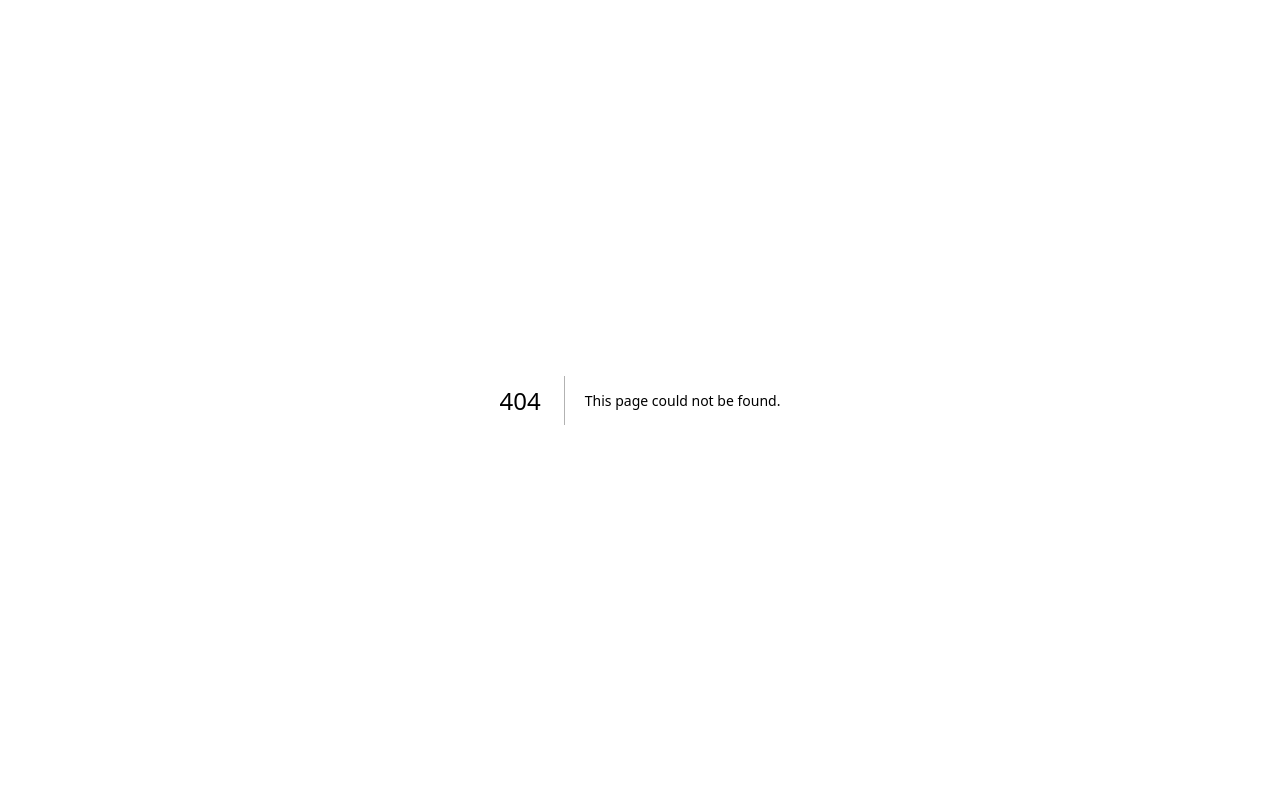
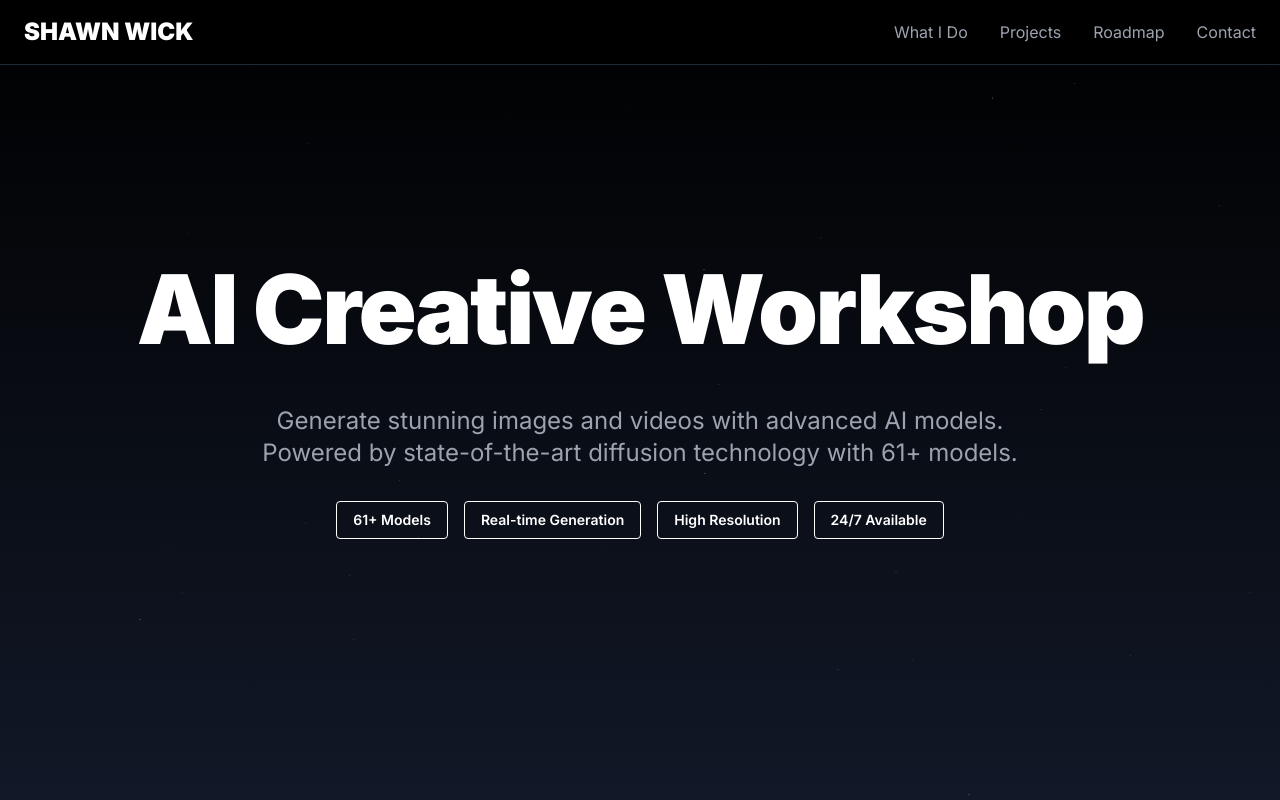
Before and after one commit to shawn7499/-01, a Next.js app: page /ai-workshop in a window 1280 px wide. Before the commit this address had no page. Shown: the top 800 px of the page. Built offline with nearby package versions, Linux system fonts and the light colour scheme.

Commit message:
feat: major redesign - add gold quantitative trading project, move AI workshop to subpage, fix navigation links, add consistent styling

```diff
--- /dev/null
+++ b/app/ai-workshop/page.tsx
@@ -0,0 +1,108 @@
+'use client'
+
+import dynamic from 'next/dynamic'
+import Link from 'next/link'
+import { motion } from 'framer-motion'
+
+const AICreatePage = dynamic(() => import('@/components/AICreatePage'), {
+  ssr: false,
+})
+
+export default function AIWorkshop() {
+  return (
+    <div className="bg-black text-white">
+      {/* Navigation */}
+      <nav className="fixed top-0 left-0 right-0 z-50 bg-black/90 backdrop-blur border-b border-gray-800 px-6 py-4">
+        <div className="max-w-7xl mx-auto flex justify-between items-center">
+          <Link href="/" className="text-2xl font-black hover:text-gray-300 transition">SHAWN WICK</Link>
+          <div className="flex gap-8">
+            <Link href="/#about" className="text-gray-400 hover:text-white transition">What I Do</Link>
+            <Link href="/#projects" className="text-gray-400 hover:text-white transition">Projects</Link>
+            <Link href="/#roadmap" className="text-gray-400 hover:text-white transition">Roadmap</Link>
+            <Link href="/#contact" className="text-gray-400 hover:text-white transition">Contact</Link>
+          </div>
+        </div>
+      </nav>
+
+      {/* Header */}
+      <section className="min-h-screen flex flex-col items-center justify-center px-6 py-20 bg-gradient-to-b from-black to-gray-900 pt-32">
+        <motion.div initial={{ opacity: 0, y: 20 }} animate={{ opacity: 1, y: 0 }} transition={{ duration: 0.8 }} className="max-w-5xl text-center">
+          <h1 className="text-6xl md:text-8xl font-black mb-12 leading-tight tracking-tight">AI Creative Workshop</h1>
+          <p className="text-xl md:text-2xl text-gray-400 mb-8 leading-relaxed max-w-3xl mx-auto">
+            Generate stunning images and videos with advanced AI models. Powered by state-of-the-art diffusion technology with 61+ models.
+          </p>
+          <div className="flex flex-wrap justify-center gap-4 mb-12">
+            {['61+ Models', 'Real-time Generation', 'High Resolution', '24/7 Available'].map((stat, i) => (
+              <div key={i} className="px-4 py-2 border border-white rounded text-sm font-semibold">
+                {stat}
+              </div>
+            ))}
+          </div>
+        </motion.div>
+      </section>
+
+      {/* AI Workshop Component */}
+      <section className="py-20 bg-gray-900">
+        <AICreatePage />
+      </section>
+
+      {/* Features */}
+      <section className="min-h-screen flex items-center justify-center px-6 py-20 bg-black">
+        <div className="max-w-7xl mx-auto">
+          <motion.div initial={{ opacity: 0, y: 20 }} whileInView={{ opacity: 1, y: 0 }} viewport={{ once: true }} className="text-center mb-20">
+            <h2 className="text-5xl md:text-7xl font-black mb-8 leading-tight">Features</h2>
+          </motion.div>
+
+          <div className="grid md:grid-cols-2 lg:grid-cols-3 gap-12">
+            {[
+              { title: 'Multiple Models', desc: '61+ cutting-edge AI models for diverse creative needs' },
+              { title: 'Real-time Generation', desc: 'Instant results with advanced GPU acceleration' },
+              { title: 'High Resolution', desc: 'Up to 4K output quality for professional work' },
+              { title: 'Custom Parameters', desc: 'Fine-tune every aspect of your generation' },
+              { title: '24/7 Available', desc: 'Always online, always ready to create' },
+              { title: 'Fast Processing', desc: 'Generate multiple images in seconds' },
+            ].map((feature, i) => (
+              <motion.div key={i} initial={{ opacity: 0, y: 20 }} whileInView={{ opacity: 1, y: 0 }} viewport={{ once: true }} transition={{ delay: i * 0.1 }} className="border-l-4 border-white pl-6">
+                <h3 className="text-2xl font-bold mb-3">{feature.title}</h3>
+                <p className="text-gray-400 leading-relaxed">{feature.desc}</p>
+              </motion.div>
+            ))}
+          </div>
+        </div>
+      </section>
+
+      {/* CTA */}
+      <section className="py-20 bg-gray-900">
+        <div className="max-w-7xl mx-auto px-6 text-center">
+          <motion.div initial={{ opacity: 0, y: 20 }} whileInView={{ opacity: 1, y: 0 }} viewport={{ once: true }}>
+            <h2 className="text-4xl md:text-6xl font-black mb-8">Ready to Create?</h2>
+            <p className="text-xl text-gray-400 mb-12 max-w-3xl mx-auto">Start generating amazing visuals with our AI workshop. No setup required.</p>
+            <Link href="#" className="inline-block px-8 py-4 bg-white text-black font-bold rounded hover:bg-gray-200 transition-all">
+              Start Creating
+            </Link>
+          </motion.div>
+        </div>
+      </section>
+
+      {/* Footer */}
+      <footer className="bg-black text-white py-12 px-6 border-t border-gray-800">
+        <div className="max-w-7xl mx-auto text-center">
+          <Link href="/" className="text-3xl font-black mb-4 hover:text-gray-300 transition inline-block">SHAWN WICK</Link>
+          <p className="text-gray-500 mb-8">Building the path beyond the universe</p>
+          <div className="flex justify-center gap-8 mb-8">
+            {[
+              { name: 'X', link: 'https://x.com/shawnwick960' },
+              { name: 'Telegram', link: 'https://t.me/shawick' },
+              { name: 'GitHub', link: 'https://github.com/shawn7499' },
+            ].map((link, i) => (
+              <a key={i} href={link.link} target="_blank" rel="noopener noreferrer" className="text-gray-500 hover:text-white transition-colors font-semibold">
+                {link.name}
+              </a>
+            ))}
+          </div>
+          <p className="text-gray-600 text-sm">© 2024 SHAWN WICK. All rights reserved.</p>
+        </div>
+      </footer>
+    </div>
+  )
+}
--- a/app/page.tsx
+++ b/app/page.tsx
@@ -1,41 +1,37 @@
 'use client'
 
 import { motion } from 'framer-motion'
-import dynamic from 'next/dynamic'
-
-const AICreatePage = dynamic(() => import('@/components/AICreatePage'), {
-  ssr: false,
-})
+import Link from 'next/link'
 
 export default function Home() {
   return (
     <div className="bg-black text-white">
-      <section className="min-h-screen flex flex-col items-center justify-center px-6 py-20 bg-gradient-to-b from-black to-gray-900">
-        <motion.div
-          initial={{ opacity: 0, y: 20 }}
-          animate={{ opacity: 1, y: 0 }}
-          transition={{ duration: 0.8 }}
-          className="max-w-5xl text-center"
-        >
-          <h1 className="text-6xl md:text-8xl font-black mb-12 leading-tight tracking-tight">
-            Building the Future
-          </h1>
-          <h2 className="text-3xl md:text-5xl font-light mb-16 text-gray-300 leading-tight">
-            Beyond the Universe
-          </h2>
+      {/* Navigation */}
+      <nav className="fixed top-0 left-0 right-0 z-50 bg-black/90 backdrop-blur border-b border-gray-800 px-6 py-4">
+        <div className="max-w-7xl mx-auto flex justify-between items-center">
+          <h1 className="text-2xl font-black">SHAWN WICK</h1>
+          <div className="flex gap-8">
+            <a href="#about" className="text-gray-400 hover:text-white transition">What I Do</a>
+            <a href="#projects" className="text-gray-400 hover:text-white transition">Projects</a>
+            <a href="#roadmap" className="text-gray-400 hover:text-white transition">Roadmap</a>
+            <a href="#contact" className="text-gray-400 hover:text-white transition">Contact</a>
+          </div>
+        </div>
+      </nav>
+
+      {/* Hero Section */}
+      <section className="min-h-screen flex flex-col items-center justify-center px-6 py-20 bg-gradient-to-b from-black to-gray-900 pt-32">
+        <motion.div initial={{ opacity: 0, y: 20 }} animate={{ opacity: 1, y: 0 }} transition={{ duration: 0.8 }} className="max-w-5xl text-center">
+          <h1 className="text-6xl md:text-8xl font-black mb-12 leading-tight tracking-tight">Building the Future</h1>
+          <h2 className="text-3xl md:text-5xl font-light mb-16 text-gray-300 leading-tight">Beyond the Universe</h2>
           <p className="text-xl md:text-2xl text-gray-400 mb-20 leading-relaxed max-w-3xl mx-auto">
             Pioneering technology that enables humanity's cosmic exploration, scalable, and inevitable.
           </p>
         </motion.div>
 
-        <motion.div
-          initial={{ opacity: 0, y: 20 }}
-          animate={{ opacity: 1, y: 0 }}
-          transition={{ duration: 0.8, delay: 0.2 }}
-          className="flex flex-col sm:flex-row gap-6 justify-center mt-12"
-        >
+        <motion.div initial={{ opacity: 0, y: 20 }} animate={{ opacity: 1, y: 0 }} transition={{ duration: 0.8, delay: 0.2 }} className="flex flex-col sm:flex-row gap-6 justify-center mt-12">
           <a href="#projects" className="px-8 py-4 bg-white text-black font-bold rounded hover:bg-gray-200 transition-all">
-            Get Started
+            View Projects
           </a>
           <a href="#about" className="px-8 py-4 border-2 border-white text-white font-bold rounded hover:bg-white hover:text-black transition-all">
             Learn More
@@ -43,13 +39,12 @@ export default function Home() {
         </motion.div>
       </section>
 
+      {/* What I Do */}
       <section id="about" className="min-h-screen flex items-center justify-center px-6 py-20 bg-black">
         <div className="max-w-7xl mx-auto">
           <motion.div initial={{ opacity: 0, y: 20 }} whileInView={{ opacity: 1, y: 0 }} viewport={{ once: true }} className="text-center mb-20">
             <h2 className="text-5xl md:text-7xl font-black mb-8 leading-tight">What I Do</h2>
-            <p className="text-xl text-gray-400 max-w-3xl mx-auto leading-relaxed">
-              Combining AI, trading, and Web3 to build the future of technology and create sustainable abundance.
-            </p>
+            <p className="text-xl text-gray-400 max-w-3xl mx-auto leading-relaxed">Combining AI, trading, and Web3 to build the future of technology.</p>
           </motion.div>
 
           <div className="grid md:grid-cols-2 lg:grid-cols-3 gap-12">
@@ -70,11 +65,8 @@ export default function Home() {
         </div>
       </section>
 
-      <section className="py-20 bg-gray-900">
-        <AICreatePage />
-      </section>
-
-      <section id="projects" className="min-h-screen flex items-center justify-center px-6 py-20 bg-black">
+      {/* Projects */}
+      <section id="projects" className="min-h-screen flex items-center justify-center px-6 py-20 bg-gray-900">
         <div className="max-w-7xl mx-auto w-full">
           <motion.div initial={{ opacity: 0, y: 20 }} whileInView={{ opacity: 1, y: 0 }} viewport={{ once: true }} className="text-center mb-20">
             <h2 className="text-5xl md:text-7xl font-black mb-8 leading-tight">Active Projects</h2>
@@ -83,14 +75,29 @@ export default function Home() {
 
           <div className="space-y-12">
             {[
-              { title: 'AI Creative Workshop', desc: 'Generate stunning images and videos with advanced AI models. Powered by state-of-the-art diffusion technology.', stats: ['61+ Models', 'Real-time Generation', 'High Resolution'] },
-              { title: 'Trading Bot', desc: 'Automated quantitative trading with real-time profit generation. Intelligent algorithms powered by machine learning.', stats: ['24/7 Trading', 'Multi-Market', 'Risk Management'] },
-              { title: 'OpenClaw Services', desc: 'Professional AI automation and custom integration services. Building the future of intelligent automation.', stats: ['Custom Solutions', 'Enterprise Grade', 'Full Support'] },
+              {
+                title: 'Gold Quantitative Trading',
+                desc: 'Sustainable compound interest strategy for long-term wealth accumulation. Intelligent algorithms for consistent returns.',
+                stats: ['Compound Returns', 'Risk Management', 'Long-term Growth'],
+                link: 'https://smartgold.ai/dashboard?inviteCode=J5n5Rv'
+              },
+              {
+                title: 'AI Creative Workshop',
+                desc: 'Generate stunning images and videos with advanced AI models. 61+ models with real-time generation capabilities.',
+                stats: ['61+ Models', 'Real-time Generation', 'High Resolution'],
+                link: '/ai-workshop'
+              },
+              {
+                title: 'OpenClaw Services',
+                desc: 'Professional AI automation and custom integration services. Building the future of intelligent automation.',
+                stats: ['Custom Solutions', 'Enterprise Grade', 'Full Support'],
+                link: null
+              },
             ].map((project, i) => (
-              <motion.div key={i} initial={{ opacity: 0, x: -50 }} whileInView={{ opacity: 1, x: 0 }} viewport={{ once: true }} transition={{ delay: i * 0.1 }} className="border-l-4 border-white pl-8 py-8">
-                <h3 className="text-4xl font-bold mb-4">{project.title}</h3>
+              <motion.div key={i} initial={{ opacity: 0, x: -50 }} whileInView={{ opacity: 1, x: 0 }} viewport={{ once: true }} transition={{ delay: i * 0.1 }} className="border-l-4 border-white pl-8 py-8 group hover:border-gray-300 transition-colors">
+                <h3 className="text-4xl font-bold mb-4 group-hover:text-gray-100 transition-colors">{project.title}</h3>
                 <p className="text-xl text-gray-400 mb-8 leading-relaxed">{project.desc}</p>
-                <div className="flex flex-wrap gap-6">
+                <div className="flex flex-wrap gap-6 mb-8">
                   {project.stats.map((stat, j) => (
                     <div key={j} className="flex items-center gap-2">
                       <span className="w-2 h-2 bg-white rounded-full"></span>
@@ -98,13 +105,19 @@ export default function Home() {
                     </div>
                   ))}
                 </div>
+                {project.link && (
+                  <a href={project.link} target={project.link.startsWith('http') ? '_blank' : undefined} rel={project.link.startsWith('http') ? 'noopener noreferrer' : undefined} className="inline-block px-6 py-2 border border-white text-white hover:bg-white hover:text-black transition-all text-sm font-semibold">
+                    {project.link.startsWith('http') ? 'Visit Project' : 'View Project'} →
+                  </a>
+                )}
               </motion.div>
             ))}
           </div>
         </div>
       </section>
 
-      <section className="min-h-screen flex items-center justify-center px-6 py-20 bg-gray-900">
+      {/* Roadmap */}
+      <section id="roadmap" className="min-h-screen flex items-center justify-center px-6 py-20 bg-black">
         <div className="max-w-7xl mx-auto w-full">
           <motion.div initial={{ opacity: 0, y: 20 }} whileInView={{ opacity: 1, y: 0 }} viewport={{ once: true }} className="text-center mb-20">
             <h2 className="text-5xl md:text-7xl font-black mb-8 leading-tight">Mission Roadmap</h2>
@@ -141,7 +154,8 @@ export default function Home() {
         </div>
       </section>
 
-      <section id="contact" className="min-h-screen flex items-center justify-center px-6 py-20 bg-black">
+      {/* Contact */}
+      <section id="contact" className="min-h-screen flex items-center justify-center px-6 py-20 bg-gray-900">
         <div className="max-w-5xl mx-auto text-center w-full">
           <motion.div initial={{ opacity: 0, y: 20 }} whileInView={{ opacity: 1, y: 0 }} viewport={{ once: true }}>
             <h2 className="text-5xl md:text-7xl font-black mb-12 leading-tight">Lets Connect</h2>
@@ -171,7 +185,6 @@ export default function Home() {
             </div>
 
             <motion.div initial={{ opacity: 0, y: 20 }} whileInView={{ opacity: 1, y: 0 }} viewport={{ once: true }} transition={{ delay: 0.5 }} className="mt-20">
-              <p className="text-gray-400 text-lg mb-8">Ready to build the future. Lets make it happen.</p>
               <a href="mailto:shawnwick7499@gmail.com" className="inline-block px-8 py-4 bg-white text-black font-bold rounded hover:bg-gray-200 transition-all">
                 Send Me a Message
               </a>
@@ -180,6 +193,7 @@ export default function Home() {
         </div>
       </section>
 
+      {/* Footer */}
       <footer className="bg-black text-white py-12 px-6 border-t border-gray-800">
         <div className="max-w-7xl mx-auto text-center">
           <h3 className="text-3xl font-black mb-4">SHAWN WICK</h3>
```
